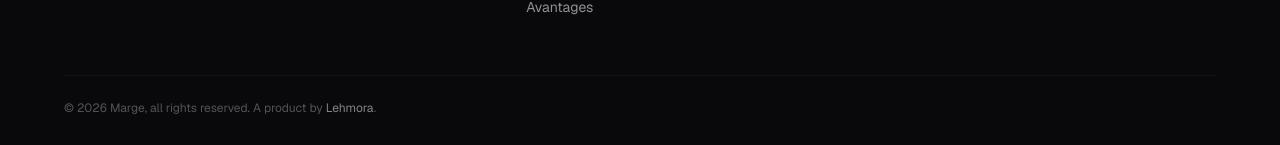
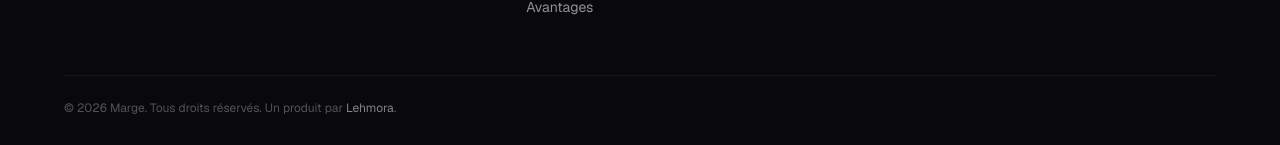
Before and after one commit to donfreddy/marge-landing, a Next.js app: page / in a window 1280 px wide. Shown: the part 3536-3681 px from the top of the page. Built offline with nearby package versions, Linux system fonts and the light colour scheme.

Commit message:
chore(footer): translate the credit line to French
Was the only English line on an otherwise all-French page.

```diff
--- a/components/landing/Footer.tsx
+++ b/components/landing/Footer.tsx
@@ -46,7 +46,7 @@ export default function Footer() {
       </div>
 
       <div className="mx-auto mt-14 max-w-6xl border-t border-white/5 pt-6 text-xs text-white/30">
-        &copy; {new Date().getFullYear()} Marge, all rights reserved. A product by{" "}
+        &copy; {new Date().getFullYear()} Marge. Tous droits réservés. Un produit par{" "}
         <a
           href="https://lehmora.com"
           target="_blank"
```
